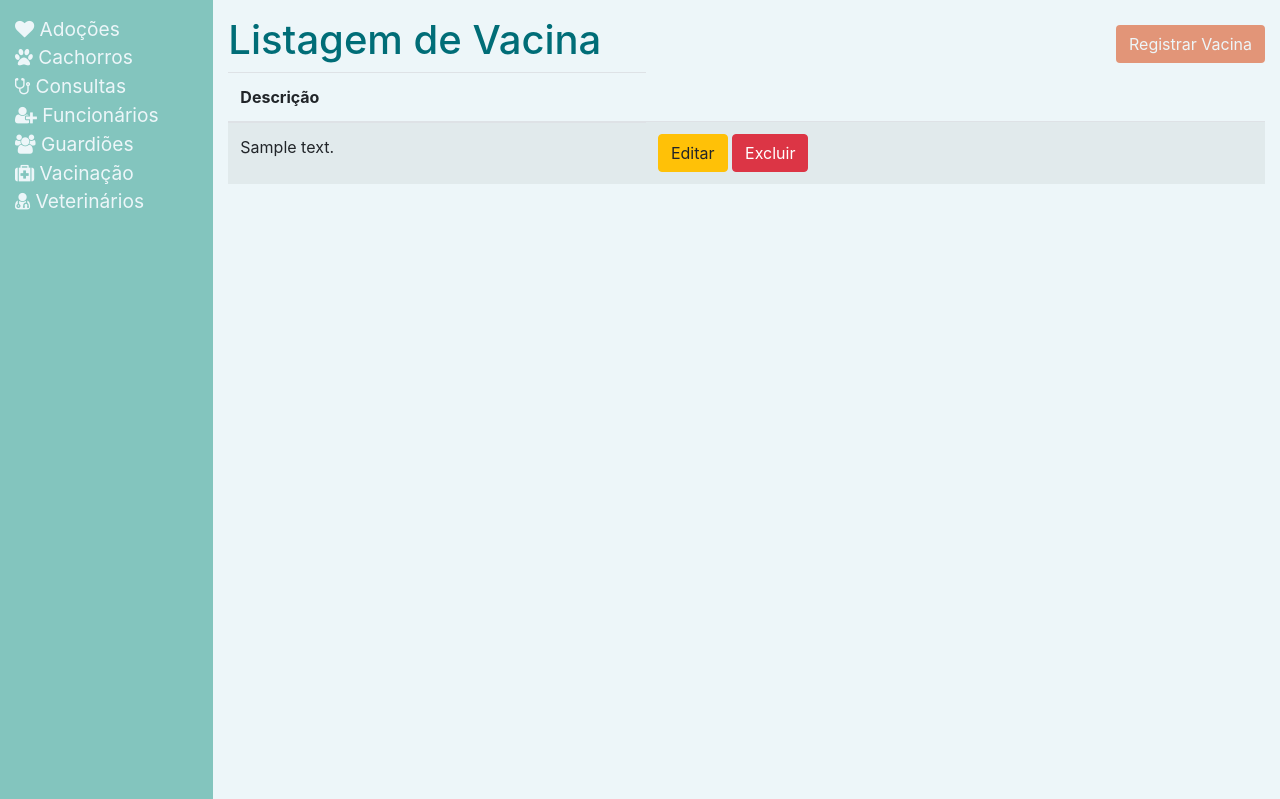
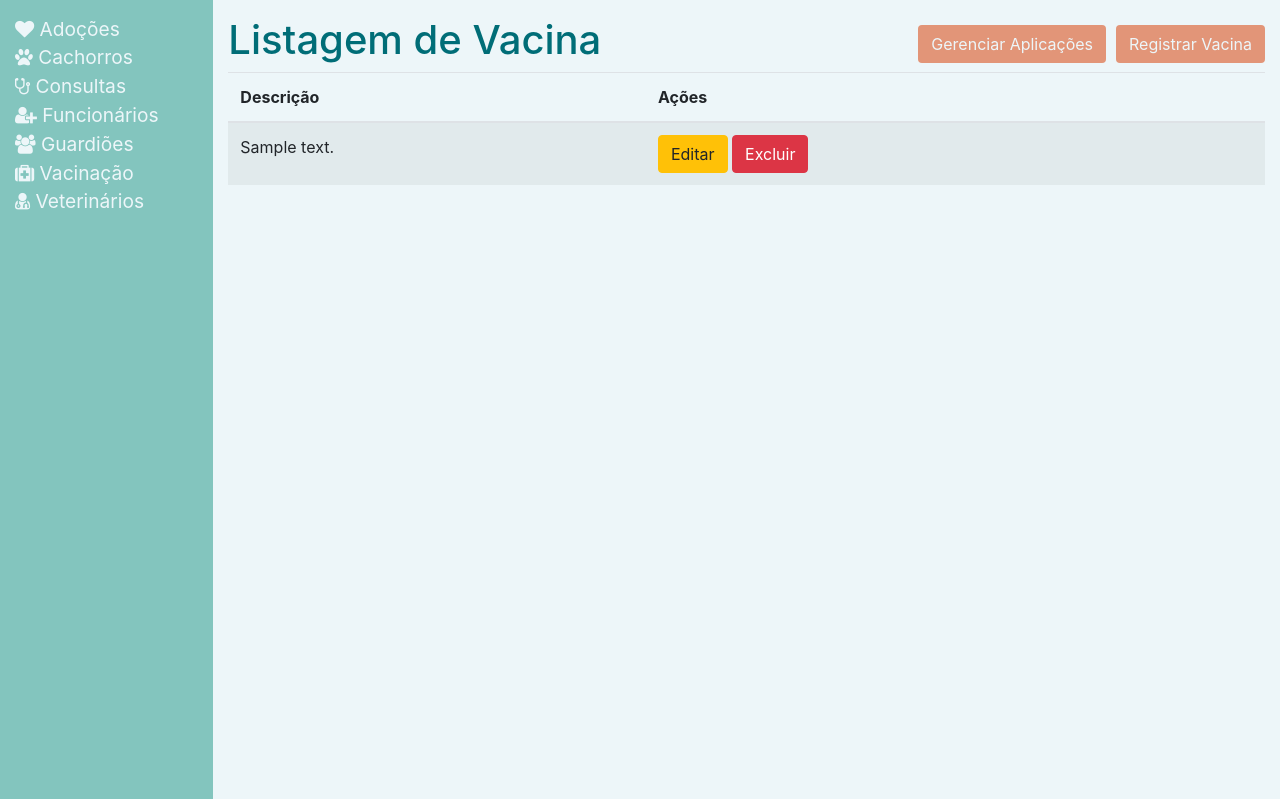
Before and after one commit to gabrielsandrini/canil-ifsp, a Django app: page /listagem_vacina/ in a window 1280 px wide. Shown: the part 90-889 px from the top of the page. Run offline with Django 3.2, Linux system fonts and the light colour scheme; a user stored in the database is signed in; tables that the repository leaves empty hold one stand-in row (values such as "Sample post"); some libraries are stand-ins or nearby versions.

Commit message:
Alteração de botões nos templates de vacina e vacinação

```diff
--- a/core/templates/core/vacina/listagem_vacina.html
+++ b/core/templates/core/vacina/listagem_vacina.html
@@ -1,6 +1,18 @@
 {% extends 'base.html' %}
 {% load static %}
 {% load crispy_forms_tags %}
+
+{% block header %}
+<div class=" row d-flex align-items-center justify-content-around">
+    <div class="col-6">
+        <h1>{{ title_page }} de {{ model }}</h1>
+    </div>
+    <div class="col-6">
+        <a href="{% url 'url_cadastro_vacina' %}" class="btn btn-listagem-registrar" style="margin-left: 10px">Registrar Vacina</a>
+        <a href="{% url 'url_listagem_vacinacao' %}" class="btn btn-listagem-registrar">Gerenciar Aplicações</a>
+    </div>
+</div>
+{% endblock %}
 
 {% block main %}
     <div class="row">
@@ -9,6 +21,7 @@
                 <thead>
                     <tr>
                         <th>Descrição</th>
+                        <th>Ações</th>
                     </tr>
                 </thead>
                 <tbody>
--- a/core/templates/core/vacinacao/listagem_vacinacao.html
+++ b/core/templates/core/vacinacao/listagem_vacinacao.html
@@ -8,9 +8,8 @@
         <h1>{{ title_page }} de {{ model }}</h1>
     </div>
     <div class="col-6">
-        <a href="{% url 'url_cadastro_vacinacao' %}" class="btn btn-listagem-registrar">Registrar Aplicação</a>
-        <a href="{% url 'url_cadastro_vacina' %}" class="btn btn-listagem-registrar">Registrar Nova Vacina</a>
-        <a href="{% url 'url_listagem_vacina' %}" class="btn btn-listagem-registrar">Listagem de Vacinas</a>
+        <a href="{% url 'url_cadastro_vacinacao' %}" class="btn btn-listagem-registrar" style="margin-left: 10px">Registrar Aplicação</a>
+        <a href="{% url 'url_listagem_vacina' %}" class="btn btn-listagem-registrar">Gerenciar Vacinas</a>
     </div>
 </div>
 {% endblock %}
```
